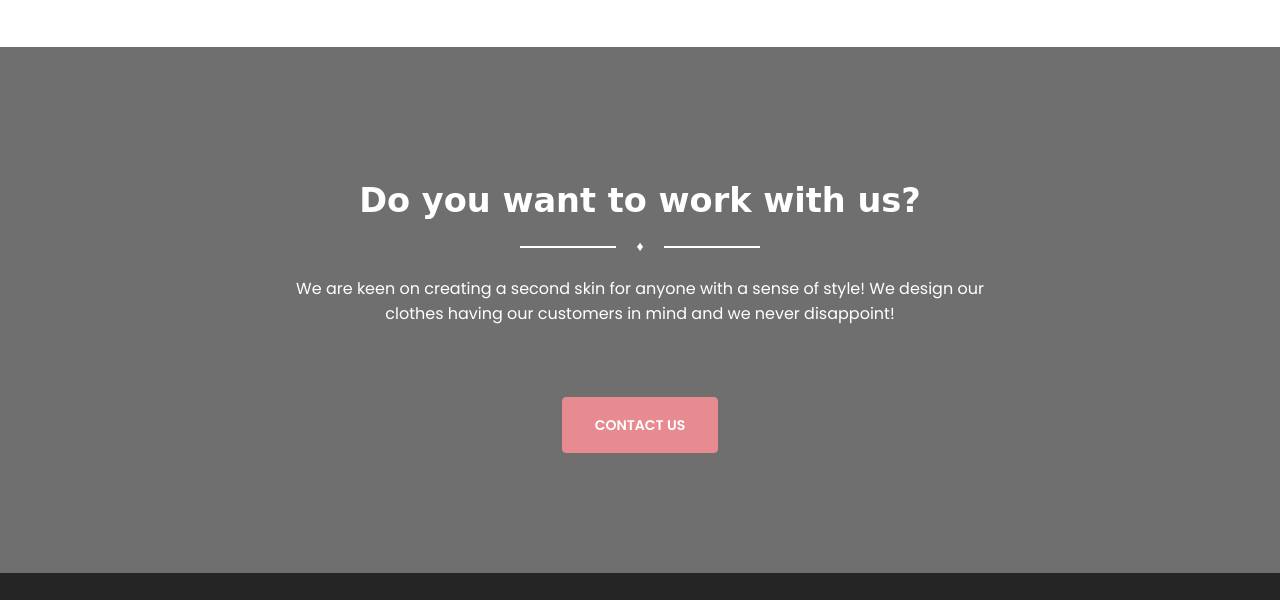
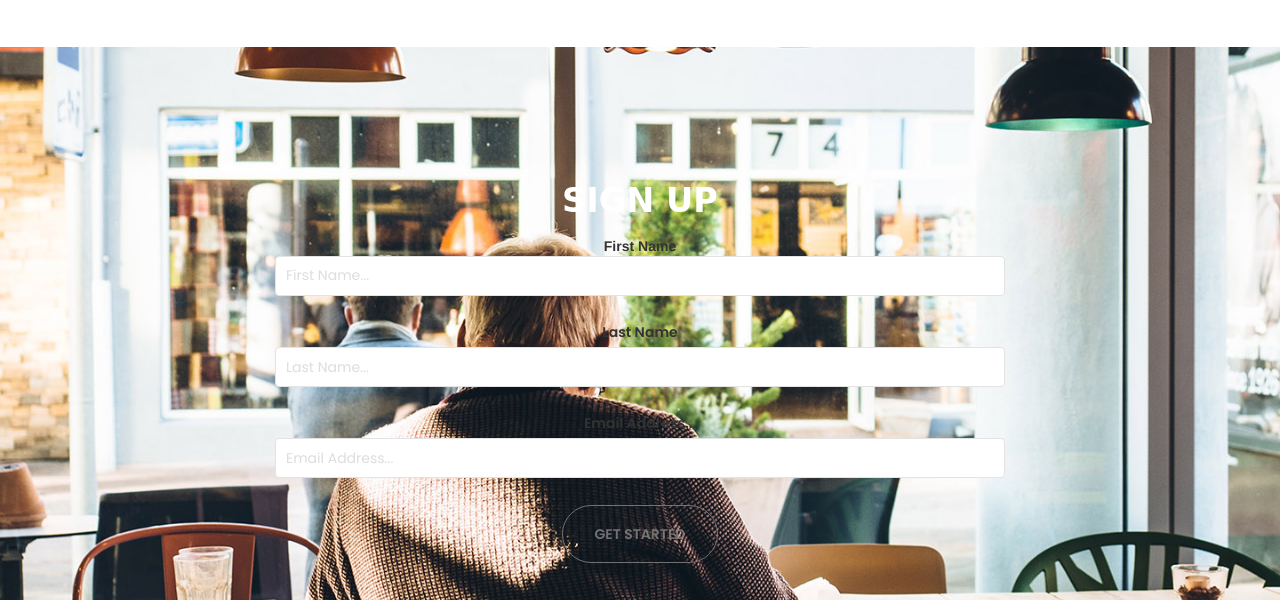
Before and after one commit to crystalzhangxuan/Shiny-Nail-Studio, a plain HTML site: page index.html in a window 1280 px wide. Shown: the part 2815-3415 px from the top of the page. Drawn offline with Linux system fonts and the light colour scheme; some packages are replaced by stand-ins of ours; a web font is replaced by a local one.

Commit message:
FORM SECOND EDIT

```diff
--- a/index.html
+++ b/index.html
@@ -269,22 +269,30 @@
 
 
     <div class="section section-small section-get-started">
-        <div class="parallax filter">
+        <div class="parallax filter"></div>
             <div class="image"
                 style="background-image: url('assets/img/office-1.jpeg')">
             </div>
             <div class="container">
                 <div class="title-area">
-                    <h2 class="text-white">Do you want to work with us?</h2>
-                    <div class="separator line-separator">♦</div>
-                    <p class="description"> We are keen on creating a second skin for anyone with a sense of style! We design our clothes having our customers in mind and we never disappoint!</p>
+                    <h2 class="text-white">SIGN UP</h2>
+               <form role="form"><div class="form-group>
+                   <label for="text"><b>First Name</b></label>
+                   <input type="first name"class="form-control"id="firstname1"placeholder="First Name...">
+                   </div>
+                   <div class="form-group">
+                       <label for="text">Last Name</label>
+                       <input type="last name"class="form-control"id="lastname1"placeholder="Last Name...">
+                   </div>
+                   <div class="form-group">
+                    <label for="exampleInputEmail1">Email Address...</label>
+                    <input type="email"class="form-control"id="exampleInputemail1"placeholder="Email Address...">
                 </div>
+                <button type="submit" class="btn btn-neutral btn-round btn-lg">Get Started</button>
+               </form>
 
-                <div class="button-get-started">
-                    <a href="#gaia" class="btn btn-danger btn-fill btn-lg">Contact Us</a>
                 </div>
             </div>
-        </div>
     </div>
 
 
```
